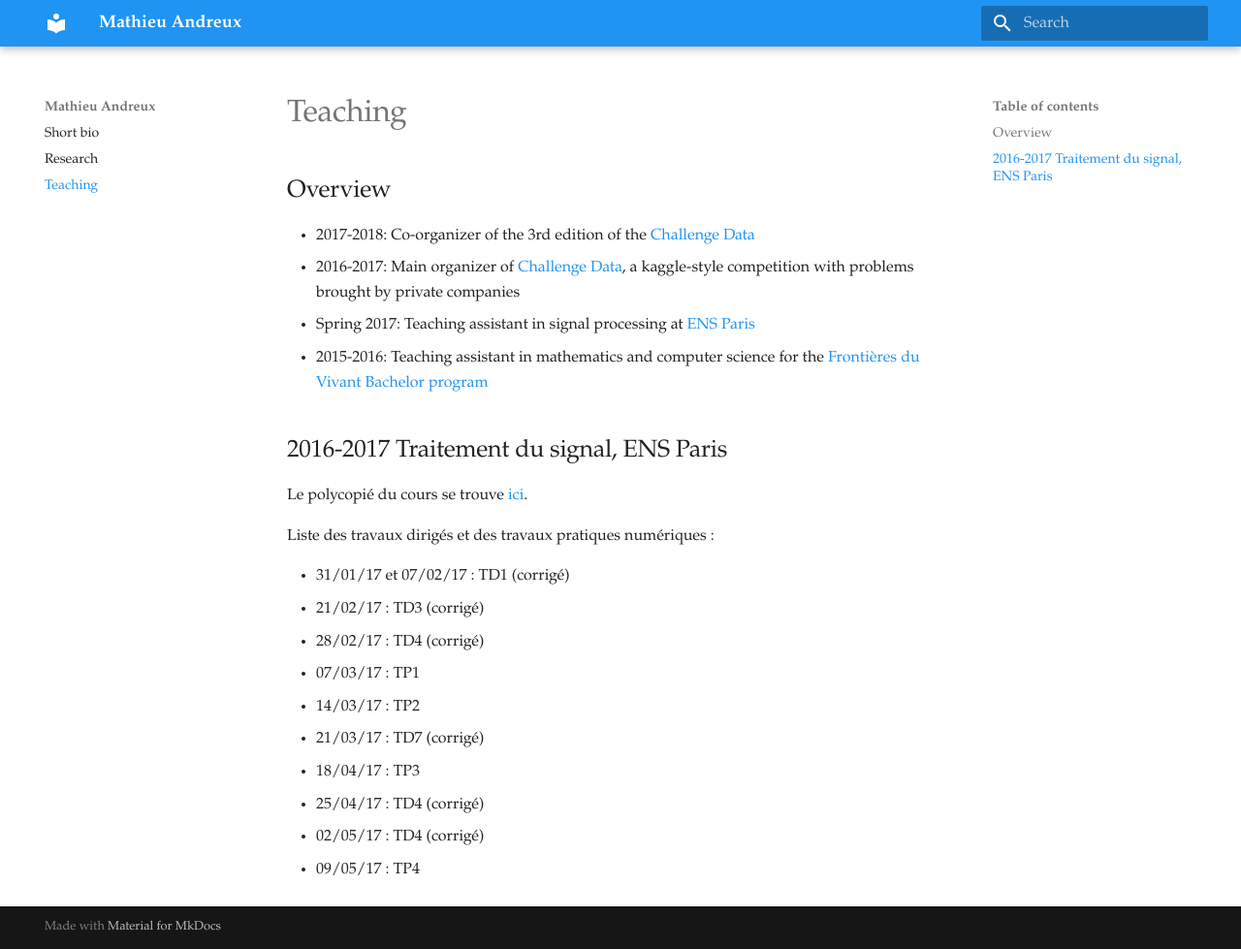
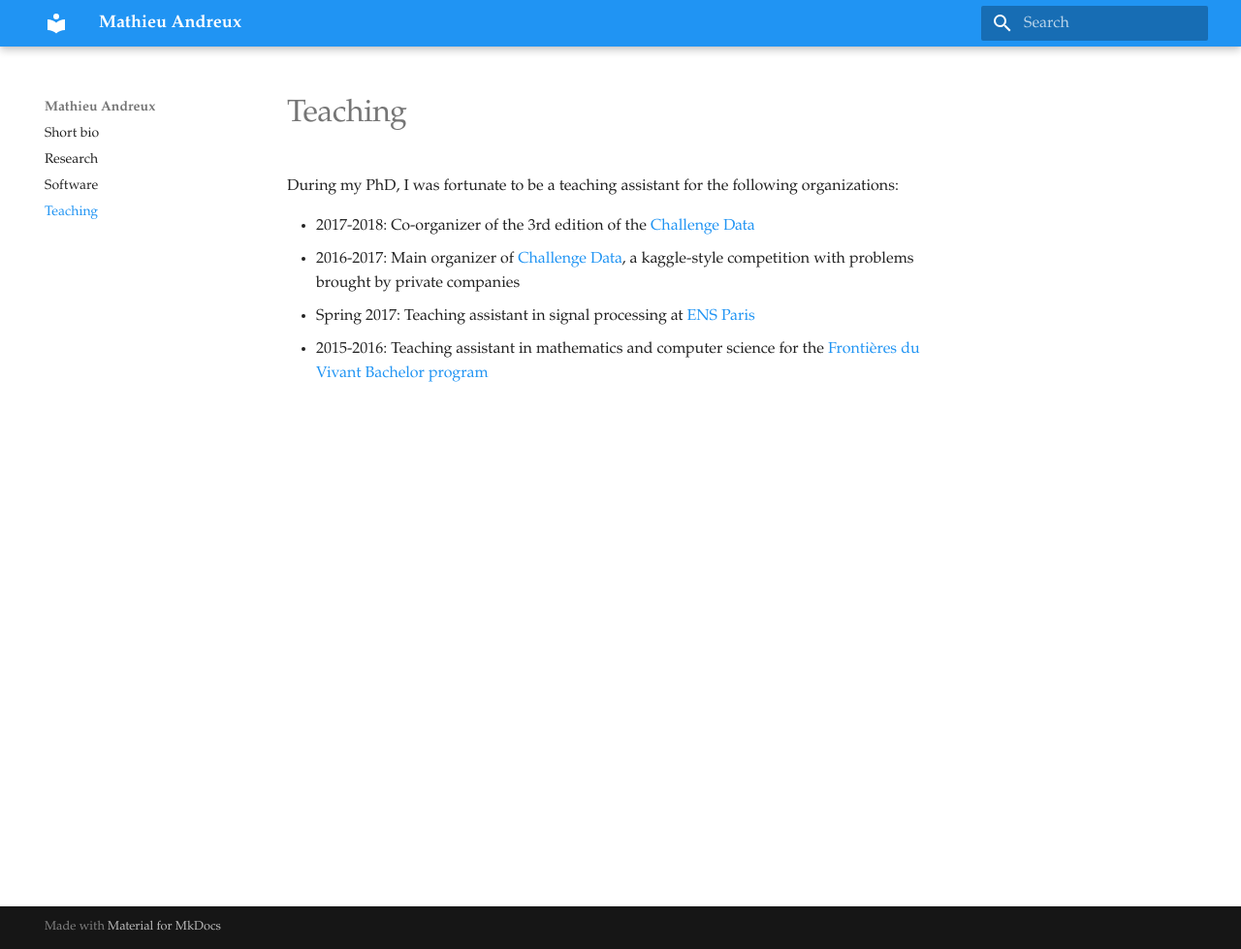
Before and after one commit to AndreuxMath/AndreuxMath.github.io, an MkDocs documentation site: the page built from docs/teaching.md, in a window 1280 px wide and 979 px high. Shown: the whole window at 97% size. Built offline with MkDocs 1.6.1 and Material for MkDocs 9.7.7, drawn with Linux system fonts in a browser that asks for light colours; some web fonts are replaced.

Commit message:
more info

```diff
--- a/docs/teaching.md
+++ b/docs/teaching.md
@@ -1,24 +1,8 @@
 # Teaching
 
-## Overview
+During my PhD, I was fortunate to be a teaching assistant for the following organizations:
+
 - 2017-2018: Co-organizer of the 3rd edition of the [Challenge Data](http://challengedata.ens.fr/)
 - 2016-2017: Main organizer of [Challenge Data](http://challengedata.ens.fr/), a kaggle-style competition with problems brought by private companies
 - Spring 2017: Teaching assistant in signal processing at [ENS Paris](http://www.ens.fr/)
 - 2015-2016: Teaching assistant in mathematics and computer science for the [Frontières du Vivant Bachelor program](https://cri-paris.org/licence-fdv/)
-
-## 2016-2017 Traitement du signal, ENS Paris
-
-Le polycopié du cours se trouve [ici](http://www.di.ens.fr/~mallat/papiers/Spoly.pdf).
-
-Liste des travaux dirigés et des travaux pratiques numériques :
-
-- 31/01/17 et 07/02/17 : TD1 (corrigé)
-- 21/02/17 : TD3 (corrigé)
-- 28/02/17 : TD4 (corrigé)
-- 07/03/17 : TP1
-- 14/03/17 : TP2
-- 21/03/17 : TD7 (corrigé)
-- 18/04/17 : TP3
-- 25/04/17 : TD4 (corrigé)
-- 02/05/17 : TD4 (corrigé)
-- 09/05/17 : TP4
```
Also changed, not shown: docs/research.md (+12 -0 lines), docs/software.md (added).
